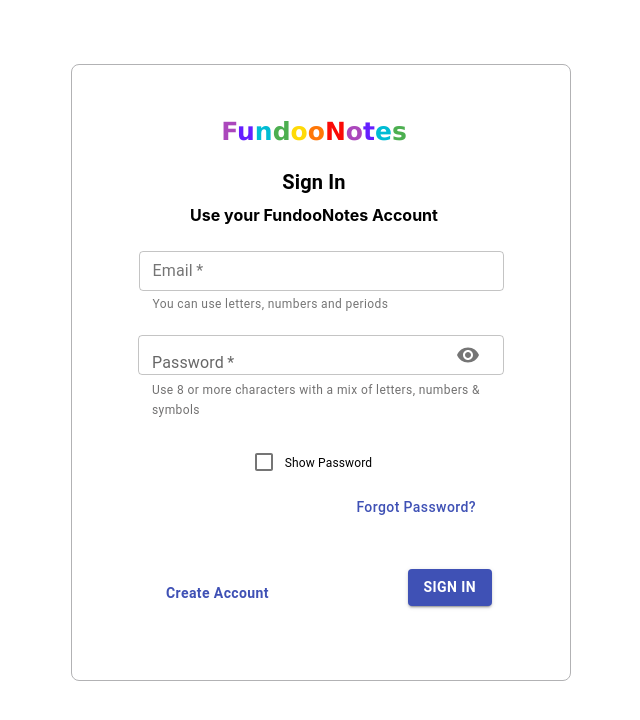
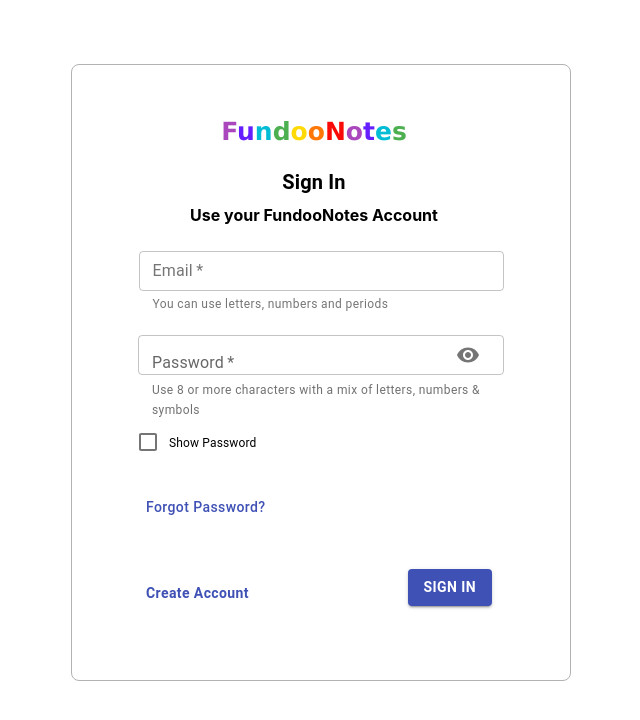
Before and after one commit to SanjanaGRao/FundooNotes-App-FE, a React (Create React App) app: page /login in a window 1280 px wide. Shown: the top 720 px of the page, without its empty margins (323-963 px from the left). Built offline with nearby package versions, Linux system fonts and the light colour scheme.

Commit message:
Added: Axios integration refactored and helper folder

```diff
--- a/src/components/CreateAccount.jsx
+++ b/src/components/CreateAccount.jsx
@@ -1,6 +1,6 @@
 import React from "react";
-import "/Users/sanjana.rao_ymediala/reactjs-fundooNotes/fundoonotes-app/src/css/createAccountPage.css";
-import accounts from "/Users/sanjana.rao_ymediala/reactjs-fundooNotes/fundoonotes-app/src/Assets/account.svg";
+import "../css/createAccountPage.css";
+import accounts from "../assets/account.svg";
 import {
   nameValidation,
   emailValidation,
@@ -22,7 +22,7 @@
 import FormControl from "@mui/material/FormControl";
 import InputLabel from "@mui/material/InputLabel";
 import { Link } from "react-router-dom";
-import userConnect from "../service/CreateAccountAPI";
+import userPost from "../service/apiIntegration";
 
 export default function CreateAccount() {
   const [firstName, setFirstName] = React.useState("");
@@ -57,7 +57,7 @@
     if (password === passwordConfirmation) {
       setPasswordConfirmationNotValid(true);
     }
-    userConnect({
+    userPost("users", {
       firstName: firstName,
       lastName: lastName,
       email: email,
@@ -265,7 +265,7 @@
                     </span>
                   </div>
                   <br />
-                  <div className="showPassword">
+                  <div className="showPassword" align="left">
                     <FormControlLabel
                       control={
                         <Checkbox
--- a/src/components/Login.jsx
+++ b/src/components/Login.jsx
@@ -1,5 +1,5 @@
 import React from "react";
-import "/Users/sanjana.rao_ymediala/reactjs-fundooNotes/fundoonotes-app/src/css/loginPage.css";
+import "../css/loginPage.css";
 import {
   Grid,
   Typography,
@@ -16,6 +16,7 @@
 import FormControl from "@mui/material/FormControl";
 import InputLabel from "@mui/material/InputLabel";
 import { Link } from "react-router-dom";
+import userPost from "../service/apiIntegration";
 
 export default function Login() {
   const [email, setEmail] = React.useState("");
@@ -33,6 +34,10 @@
     setPasswordNotValid(false);
     if (email === "") setEmailNotValid(true);
     if (password === "") setPasswordNotValid(true);
+    userPost("users/login", {
+      email: email,
+      password: password,
+    });
   };
   const handleClickShowPasswords = () => {
     setShowPassword(!showPassword);
@@ -149,9 +154,8 @@
                         & symbols
                       </span>
                     </div>
-                    <br />
                     <div>
-                      <div className="showPasswordLogin">
+                      <div className="showPasswordLogin" align = "left">
                         <FormControlLabel
                           control={
                             <Checkbox
@@ -168,7 +172,8 @@
                           }
                         />
                       </div>
-                      <div className="forgotPassword" align="right">
+                      <br />
+                      <div className="forgotPassword" align="left">
                         <Button
                           variant="text"
                           style={{ textTransform: "none" }}
--- a/src/css/loginPage.css
+++ b/src/css/loginPage.css
@@ -63,8 +63,8 @@
   font-family: "Google Sans", Roboto, Arial, sans-serif;
   font-size: 10px;
   color: #1a73e8;
-  /* margin-top: 10px; */
-  margin-left: 50px;
+  margin-top: 0px;
+  margin-left: 0px;
   margin-right: 20px;
   padding: 6px 0;
 }
@@ -79,7 +79,7 @@
   font-size: 14px;
   color: #1a73e8;
   margin-top: 38px;
-  margin-left: 20px;
+  margin-left: 0px;
   margin-right: auto;
   padding: 6px 0;
 }
--- /dev/null
+++ b/src/helper/axiosUrl.js
@@ -0,0 +1,17 @@
+import axios from "axios";
+
+const userConnect = (method, url, infos) => {
+  axios({
+    method: method,
+    url: url,
+    data: infos,
+  })
+    .then(function (response) {
+      console.log(response.data);
+    })
+    .catch(function (error) {
+      console.log(error);
+    });
+};
+
+export default userConnect;
--- a/src/service/CreateAccountAPI.jsx
+++ /dev/null
@@ -1,13 +0,0 @@
-import axios from 'axios'
-
-const userConnect = (data) => {
-    console.log(data);
-    axios.post(`http://localhost:5000/users`, data)
-  .then(function (response) {
-    console.log(response);
-  })
-  .catch(function (error) {
-    console.log(error);
-  });
-}
-export default userConnect
--- /dev/null
+++ b/src/service/apiIntegration.js
@@ -0,0 +1,6 @@
+import userConnect from "../helper/axiosUrl";
+
+const userPost = (url, data) => {
+  userConnect("post",`http://localhost:4000/${url}`,data );
+}
+export default userPost;
```
